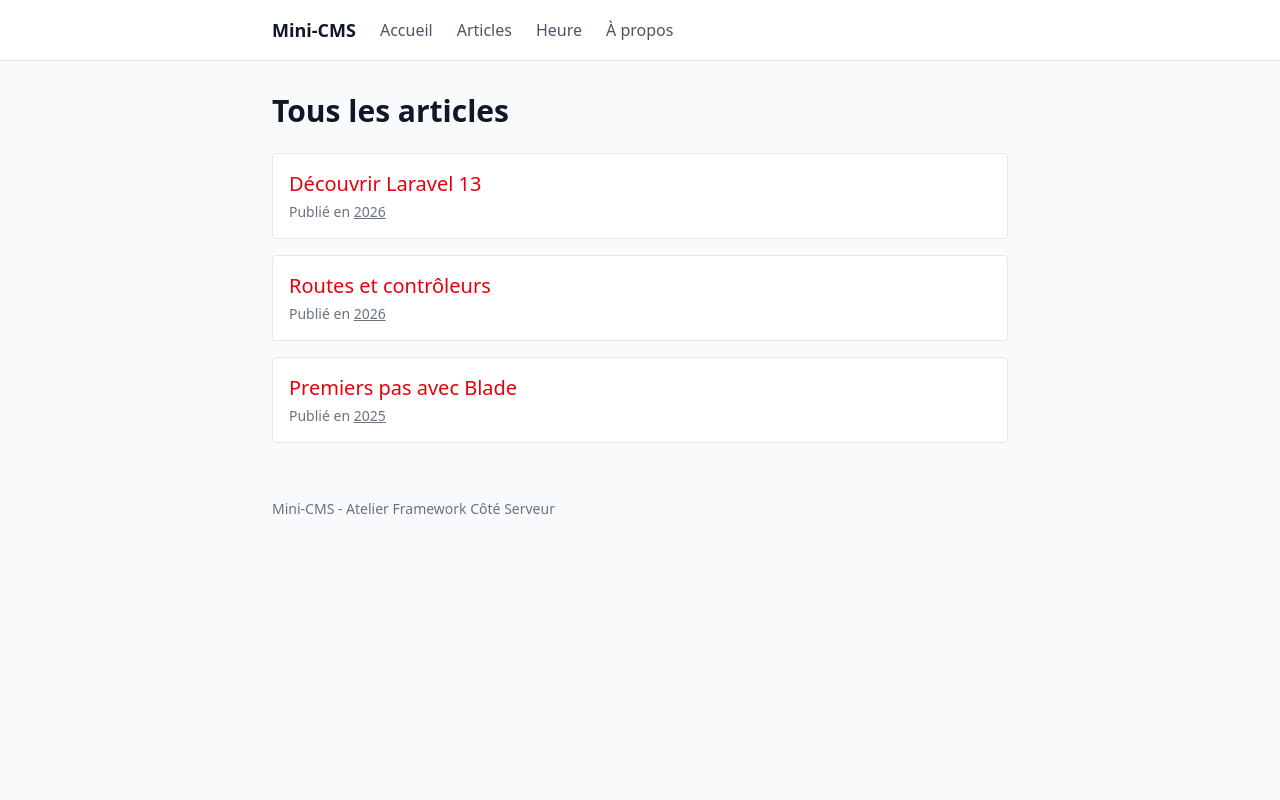
After one commit to MoHamed-B-M/mini-cms, a Laravel app: page /posts in a window 1280 px wide. The commit adds this page. Run offline with Laravel 12, Linux system fonts and the light colour scheme; style sheets or scripts are compiled from the project's sources.

Commit message:
session 03: Routage, contrôleurs et layouts Blade

```diff
--- /dev/null
+++ b/app/Http/Controllers/PostController.php
@@ -0,0 +1,61 @@
+<?php
+
+namespace App\Http\Controllers;
+
+class PostController extends Controller
+{
+    private function posts(): array
+    {
+        return [
+            'decouvrir-laravel-13' => [
+                'title' => 'Découvrir Laravel 13',
+                'year' => 2026,
+                'body' => 'Laravel 13 simplifie la structure du projet : la configuration des middlewares et des exceptions se fait dans bootstrap/app.php.',
+            ],
+            'routes-et-controleurs' => [
+                'title' => 'Routes et contrôleurs',
+                'year' => 2026,
+                'body' => 'Une route associe une URL à une méthode de contrôleur. Le contrôleur prépare les données, la vue les affiche.',
+            ],
+            'premiers-pas-avec-blade' => [
+                'title' => 'Premiers pas avec Blade',
+                'year' => 2025,
+                'body' => 'Blade est le moteur de vues de Laravel. Les doubles accolades échappent toujours le contenu affiché.',
+            ],
+        ];
+    }
+
+    public function index()
+    {
+        return view('posts.index', [
+            'heading' => 'Tous les articles',
+            'posts' => $this->posts(),
+        ]);
+    }
+
+    public function archive(string $year)
+    {
+        $posts = array_filter(
+            $this->posts(),
+            fn (array $post) => $post['year'] === (int) $year
+        );
+
+        return view('posts.index', [
+            'heading' => 'Articles de '.$year,
+            'posts' => $posts,
+        ]);
+    }
+
+    public function show(string $slug)
+    {
+        $posts = $this->posts();
+
+        if (! array_key_exists($slug, $posts)) {
+            abort(404);
+        }
+
+        return view('posts.show', [
+            'post' => $posts[$slug],
+        ]);
+    }
+}
--- /dev/null
+++ b/resources/views/components/layout.blade.php
@@ -0,0 +1,28 @@
+<!DOCTYPE html>
+<html lang="fr">
+<head>
+    <meta charset="UTF-8">
+    <meta name="viewport" content="width=device-width, initial-scale=1.0">
+    <title>{{ $title ?? 'Mini-CMS' }}</title>
+    @vite(['resources/css/app.css', 'resources/js/app.js'])
+</head>
+<body class="min-h-screen bg-gray-50 text-gray-900">
+    <header class="border-b border-gray-200 bg-white">
+        <nav class="mx-auto flex max-w-3xl items-center gap-6 px-4 py-4">
+            <a href="{{ route('home') }}" class="text-lg font-bold">Mini-CMS</a>
+            <a href="{{ route('home') }}" class="text-gray-600 hover:text-gray-900">Accueil</a>
+            <a href="{{ route('posts.index') }}" class="text-gray-600 hover:text-gray-900">Articles</a>
+            <a href="{{ route('time') }}" class="text-gray-600 hover:text-gray-900">Heure</a>
+            <a href="{{ route('about') }}" class="text-gray-600 hover:text-gray-900">À propos</a>
+        </nav>
+    </header>
+
+    <main class="mx-auto max-w-3xl px-4 py-8">
+        {{ $slot }}
+    </main>
+
+    <footer class="mx-auto max-w-3xl px-4 py-6 text-sm text-gray-500">
+        Mini-CMS - Atelier Framework Côté Serveur
+    </footer>
+</body>
+</html>
--- /dev/null
+++ b/resources/views/heure.blade.php
@@ -0,0 +1,6 @@
+<x-layout>
+    <x-slot:title>Heure du serveur - Mini-CMS</x-slot:title>
+
+    <h1 class="text-3xl font-bold">Heure du serveur</h1>
+    <p class="mt-4 text-gray-700">Il est {{ $heure }}, le {{ $date }}.</p>
+</x-layout>
--- /dev/null
+++ b/resources/views/posts/index.blade.php
@@ -0,0 +1,17 @@
+<x-layout>
+    <x-slot:title>{{ $heading }} - Mini-CMS</x-slot:title>
+
+    <h1 class="text-3xl font-bold">{{ $heading }}</h1>
+
+    <ul class="mt-6 space-y-4">
+        @foreach ($posts as $slug => $post)
+            <li class="rounded border border-gray-200 bg-white p-4">
+                <a href="{{ route('posts.show', $slug) }}" class="text-xl font-medium text-red-600 hover:underline">{{ $post['title'] }}</a>
+                <p class="mt-1 text-sm text-gray-500">
+                    Publié en
+                    <a href="{{ route('posts.archive', $post['year']) }}" class="underline">{{ $post['year'] }}</a>
+                </p>
+            </li>
+        @endforeach
+    </ul>
+</x-layout>
--- a/routes/web.php
+++ b/routes/web.php
@@ -1,14 +1,23 @@
 <?php
 
+use App\Http\Controllers\PageController;
+use App\Http\Controllers\PostController;
 use Illuminate\Support\Facades\Route;
 
-Route::get('/', function () {
-    return view('welcome');
+Route::get('/', [PageController::class, 'home'])->name('home');
+
+Route::get('/a-propos', [PageController::class, 'about'])->name('about');
+
+Route::get('/heure', [PageController::class, 'time'])->name('time');
+
+Route::prefix('posts')->name('posts.')->group(function () {
+    Route::get('/', [PostController::class, 'index'])->name('index');
+
+    Route::get('/archive/{year}', [PostController::class, 'archive'])
+        ->whereNumber('year')
+        ->name('archive');
+
+    Route::get('/{slug}', [PostController::class, 'show'])
+        ->where('slug', '[a-z0-9-]+')
+        ->name('show');
 });
-
-Route::get('/a-propos', function () {
-    return view('a-propos', [
-        'auteur' => 'Hamma',
-        'groupe' => 'MDW32',
-    ]);
-});
```
Also changed, not shown: app/Http/Controllers/PageController.php (added, +27 -0 lines), notes/s03-routes.md (added, +18 -0 lines), resources/views/a-propos.blade.php (+10 -22 lines), resources/views/home.blade.php (added, +9 -0 lines), resources/views/posts/show.blade.php (added, +13 -0 lines), README.md.
